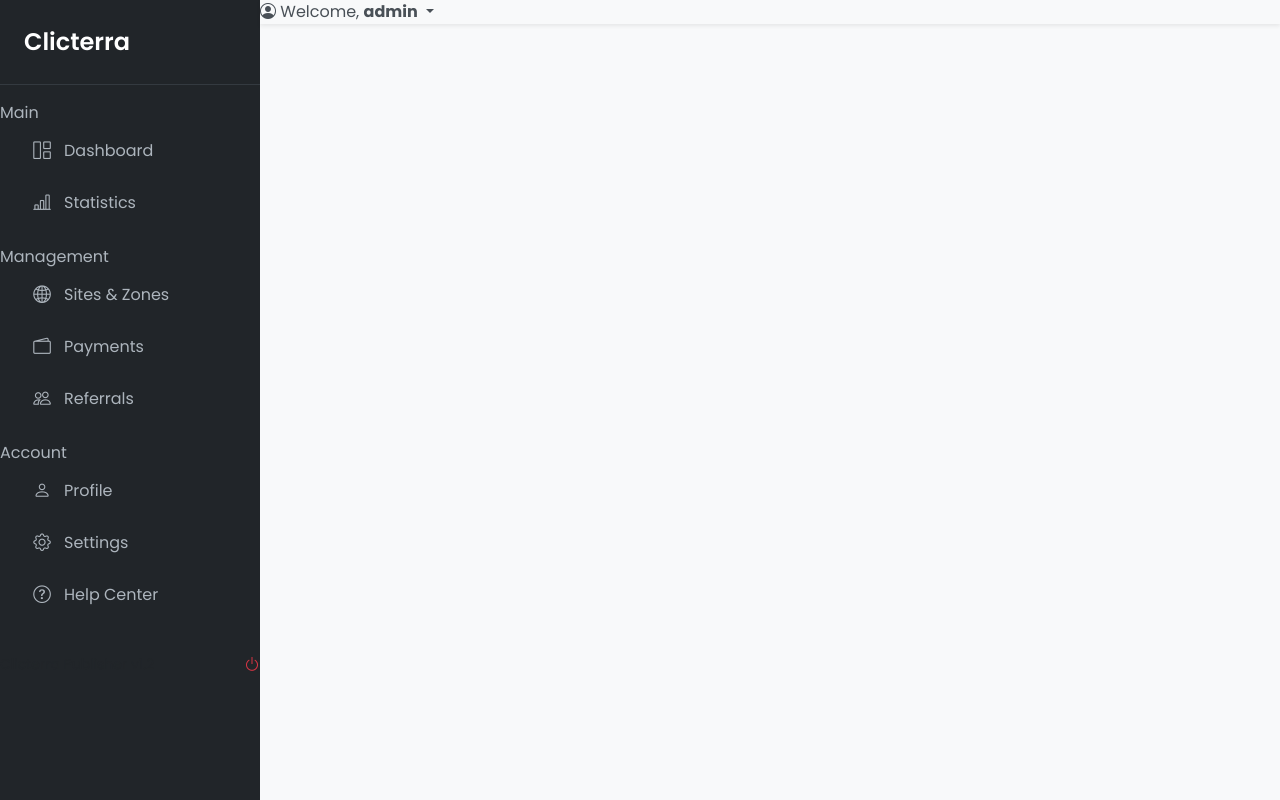
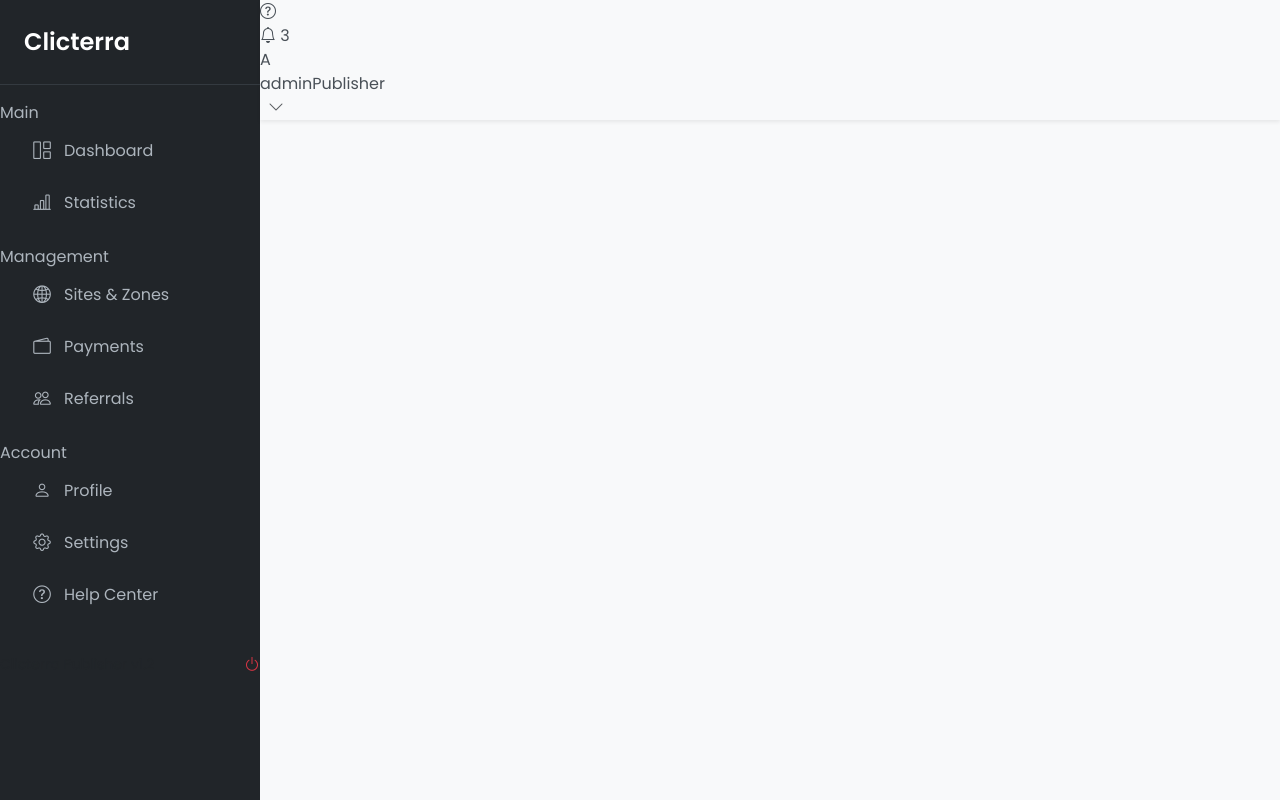
Before and after one commit to simoncode12/clickterra, a PHP site: page /publisher/templates/header.php in a window 1280 px wide. Run offline with PHP 8.4, Linux system fonts and the light colour scheme; a user stored in the database is signed in; data comes from the database, SQL or seed files in the repository; some libraries are stand-ins or nearby versions.

Commit message:
Update header.php

```diff
--- a/publisher/templates/header.php
+++ b/publisher/templates/header.php
@@ -1,13 +1,16 @@
 <?php
-// File: /publisher/templates/header.php (REBUILT FOR NEW LAYOUT)
+// File: /publisher/templates/header.php (REDESIGNED FOR MODERN LAYOUT)
 require_once __DIR__ . '/../init.php';
+
+// Get first letter of username for avatar
+$userInitial = strtoupper(substr($_SESSION['publisher_username'] ?? 'U', 0, 1));
 ?>
 <!DOCTYPE html>
 <html lang="en">
 <head>
     <meta charset="UTF-8">
     <meta name="viewport" content="width=device-width, initial-scale=1.0">
-    <title>Publisher Portal</title>
+    <title>Publisher Portal - Clicterra</title>
     <?php $favicon_path = get_setting('site_favicon', $conn); ?>
     <?php if ($favicon_path && file_exists(__DIR__ . '/../../' . $favicon_path)): ?>
         <link rel="icon" href="../<?php echo htmlspecialchars($favicon_path); ?>" type="image/x-icon">
@@ -21,18 +24,47 @@
         <?php require_once __DIR__ . '/sidebar.php'; ?>
         <div class="main-content" id="main-content">
             <header class="top-header shadow-sm">
-                <button class="btn btn-light d-lg-none" type="button" id="sidebar-toggle">
+                <button class="header-toggle d-lg-none" id="sidebar-toggle">
                     <i class="bi bi-list"></i>
                 </button>
-                <div class="ms-auto dropdown">
-                    <a class="nav-link dropdown-toggle" href="#" id="navbarDropdown" role="button" data-bs-toggle="dropdown">
-                        <i class="bi bi-person-circle"></i> Welcome, <strong><?php echo htmlspecialchars($_SESSION['publisher_username']); ?></strong>
-                    </a>
-                    <ul class="dropdown-menu dropdown-menu-end" aria-labelledby="navbarDropdown">
-                        <li><a class="dropdown-item" href="account.php"><i class="bi bi-gear-fill me-2"></i>Account Settings</a></li>
-                        <li><hr class="dropdown-divider"></li>
-                        <li><a class="dropdown-item text-danger" href="logout.php"><i class="bi bi-box-arrow-right me-2"></i>Logout</a></li>
-                    </ul>
+
+                <div class="header-actions">
+                    <div class="header-nav-item">
+                        <button class="nav-link" title="Help & Support">
+                            <i class="bi bi-question-circle"></i>
+                        </button>
+                    </div>
+
+                    <div class="header-nav-item">
+                        <button class="nav-link" title="Notifications">
+                            <i class="bi bi-bell"></i>
+                            <span class="notification-badge">3</span>
+                        </button>
+                    </div>
+
+                    <div class="dropdown">
+                        <div class="user-dropdown" data-bs-toggle="dropdown" aria-expanded="false">
+                            <div class="user-avatar">
+                                <?php echo $userInitial; ?>
+                            </div>
+                            <div class="user-info d-none d-sm-flex">
+                                <span class="user-name"><?php echo htmlspecialchars($_SESSION['publisher_username']); ?></span>
+                                <span class="user-role">Publisher</span>
+                            </div>
+                            <i class="bi bi-chevron-down ms-2 text-muted"></i>
+                        </div>
+                        <ul class="dropdown-menu dropdown-menu-end">
+                            <li><span class="dropdown-item-text fw-bold">Hi, <?php echo htmlspecialchars($_SESSION['publisher_username']); ?></span></li>
+                            <li><hr class="dropdown-divider"></li>
+                            <li><a class="dropdown-item" href="account.php"><i class="bi bi-person"></i> My Profile</a></li>
+                            <li><a class="dropdown-item" href="settings.php"><i class="bi bi-gear"></i> Settings</a></li>
+                            <li><hr class="dropdown-divider"></li>
+                            <li><a class="dropdown-item" href="withdraw.php"><i class="bi bi-wallet2"></i> My Wallet</a></li>
+                            <li><a class="dropdown-item" href="support.php"><i class="bi bi-question-circle"></i> Help Center</a></li>
+                            <li><hr class="dropdown-divider"></li>
+                            <li><a class="dropdown-item text-danger" href="logout.php"><i class="bi bi-box-arrow-right"></i> Logout</a></li>
+                        </ul>
+                    </div>
                 </div>
             </header>
             <main class="content">
```
